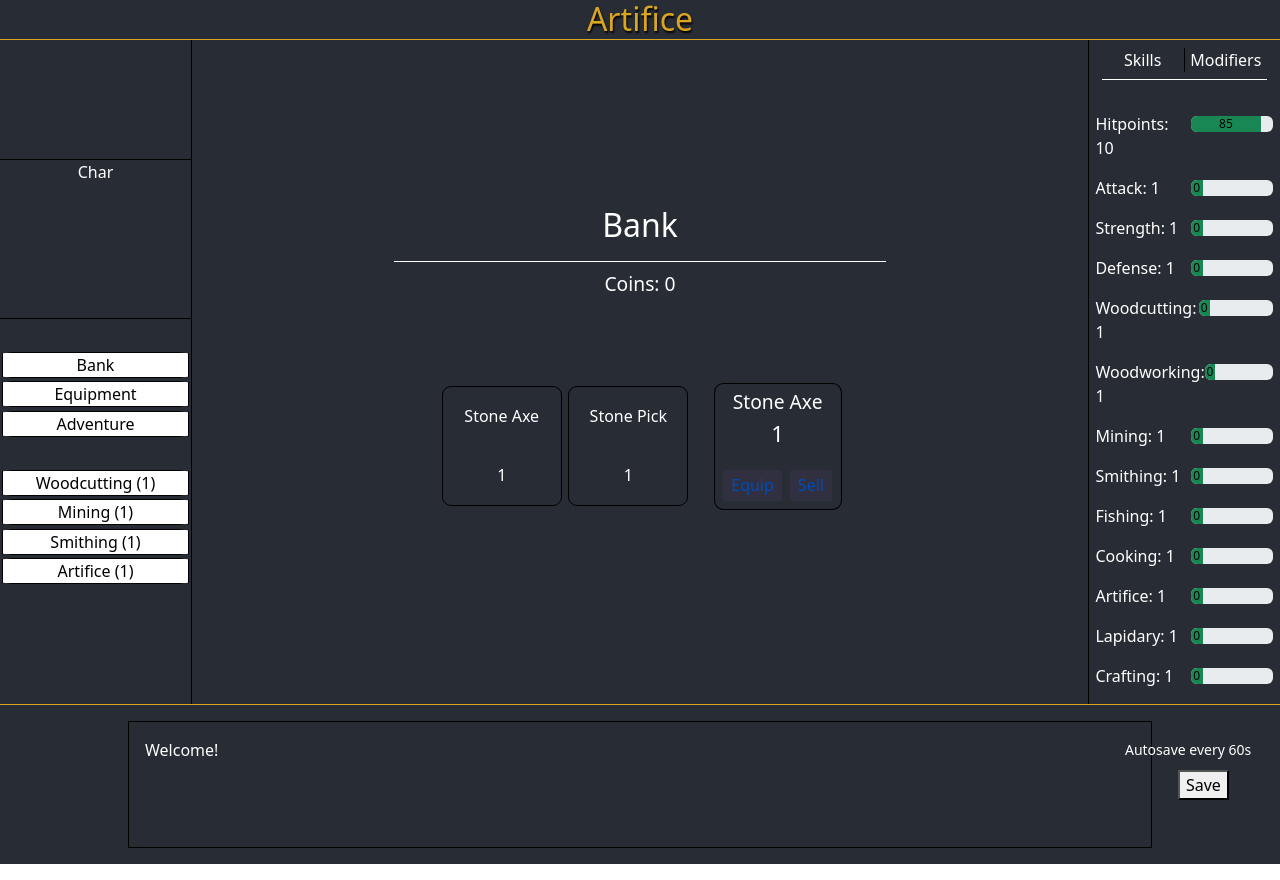
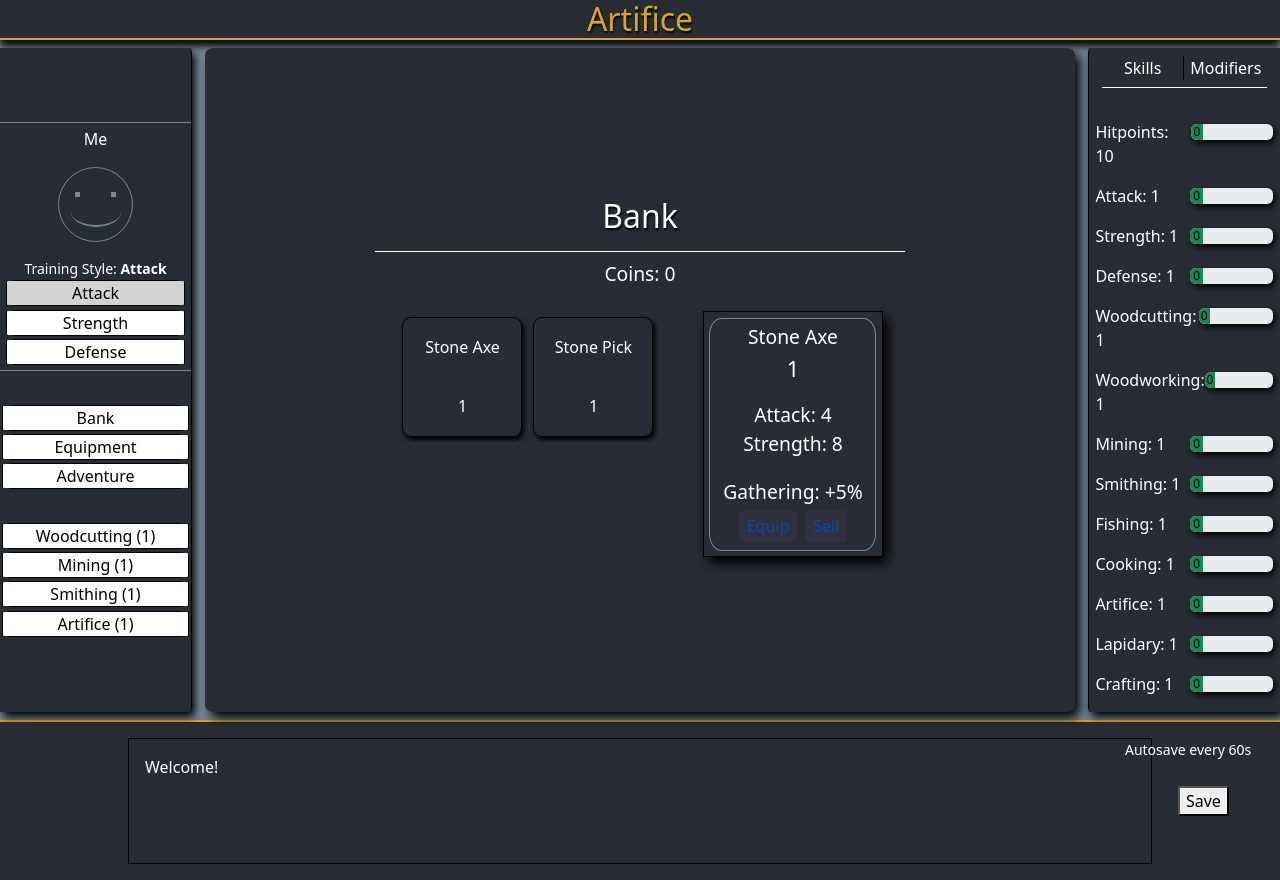
Before and after one commit to ZnMind/Artifice, a React (Create React App) app: page / in a window 1280 px wide. Both pictures are taken after a click on the element "Bank". Built offline with nearby package versions, Linux system fonts and the light colour scheme.

Commit message:
Attack style update

```diff
--- a/src/App.css
+++ b/src/App.css
@@ -1,11 +1,17 @@
+#root {
+  background-color: lightslategray;
+}
+
 .header {
   text-align: center;
-  border-bottom: 1px solid goldenrod;
+  border-bottom: 2px solid goldenrod;
   background-color: #282c34;
   color: white;
   height: 5vh;
   color: goldenrod;
   text-shadow: 1px 2px 2px black;
+  box-shadow: 0px 6px 0.5em #000;
+  margin-bottom: 1vh;
 }
 
 .bank-header {
@@ -16,27 +22,36 @@
 .app-container {
   display: flex;
   flex-wrap: nowrap;
-  background-color: #282c34;
 }
 
 .App {
   text-align: center;
-  min-height: 75vh;
-  min-width: 70vw;
+  background-color: #282c34;
+  min-height: 73vh;
+  min-width: 68vw;
   display: flex;
   flex-direction: column;
   align-items: center;
   justify-content: center;
   font-size: calc(10px + 1.5vmin);
   color: white;
+  box-shadow: 5px 6px 0.5em #000;
+  margin-bottom: 1vh;
+  border-radius: 1%;
 }
 
 .navigate {
+  background-color: #282c34;
   display: flex;
   flex-direction: column;
   justify-content: center;
   border-right: 1px solid black;
   width: 15vw;
+  margin-right: 1vw;
+  margin-bottom: 1vh;
+  box-shadow: 3px 5px 0.5em #000;
+  border-top-right-radius: 1%;
+  border-bottom-right-radius: 1%;
 }
 
 .div-button {
@@ -54,12 +69,41 @@
 }
 
 .character {
-  border-top: 1px solid #000;
-  border-bottom: 1px solid #000;
+  border-top: 1px solid lightslategray;
+  border-bottom: 1px solid lightslategray;
+  padding: 0.25em;
   margin-bottom: 2em;
   color: white;
   text-align: center;
-  height: 20vh;
+  min-height: 20vh;
+  display: flex;
+  flex-direction: column;
+}
+
+.face {
+  border: 1px solid lightslategray;
+  height: 75px;
+  width: 75px;
+  border-radius: 50%;
+}
+
+.eyeline {
+  display: flex;
+  justify-content: space-around;
+  margin-top: 1.5em;
+}
+
+.eye {
+  background-color: lightslategray;
+  height: 5px;
+  width: 5px;
+}
+
+.mouth {
+  border-bottom: 2px solid lightslategray;
+  height: 30px;
+  width: 50px;
+  border-radius: 50%;
 }
 
 .space {
@@ -74,11 +118,16 @@
   width: 40vw;
   margin: 0.25em;
   padding: 0.25em;
-  border: 0.5px solid gray;
+  padding-left: 2em;
+  padding-right: 2em;
+  border: 0.5px solid lightslategray;
+  box-shadow: 5px 6px 0.5em #000;
+  border-radius: 1%;
 }
 
 .skill-screen {
   width: 15vw;
+  background-color: #282c34;
   justify-content: center;
   align-items: flex-start;
   flex-wrap: wrap;
@@ -86,11 +135,15 @@
   padding-left: 1vw;
   padding-right: 1vw;
   color: white;
+  margin-left: 1vw;
+  margin-bottom: 1vh;
+  border-top-left-radius: 1%;
+  border-bottom-left-radius: 1%;
+  box-shadow: 3px 5px 0.5em #000;
 }
 
 .buffs {
   display: flex;
-
   align-items: center;
   border-bottom: 1px solid #fff;
   height: 5vh;
@@ -104,13 +157,14 @@
 }
 
 .console {
-  border-top: 1px solid goldenrod;
+  border-top: 2px solid goldenrod;
   height: 20vh;
   background-color: #282c34;
   color: white;
   display: flex;
   justify-content: center;
   align-items: center;
+  box-shadow: 5px 6px 0.5em #000;
 }
 
 .console-box {
@@ -123,7 +177,7 @@
 .exp {
   display: flex;
   flex-direction: column;
-  margin-bottom: 5vh;
+
 }
 
 .row {
@@ -150,6 +204,15 @@
 
 .sm {
   margin-left: -0.5vw;
+}
+
+h2 {
+  text-shadow: 1px 2px 2px black;
+}
+
+.progress {
+  box-shadow: 2px 3px 0.5em #000;
+  margin-bottom: 1em;
 }
 
 .progress-bar {
@@ -254,11 +317,21 @@ small.save {
 .grid {
   height: 100%;
   max-width: 50vw;
+  max-height: 50vh;
   display: flex;
   flex-wrap: wrap;
   justify-content: flex-start;
   position: relative;
   top: 0;
+  overflow: scroll;
+  /* IE, FF */
+  -ms-overflow-style: none;
+  scrollbar-width: none;
+}
+
+/* Chrome */
+.grid::-webkit-scrollbar {
+  display: none;
 }
 
 .slot {
@@ -268,9 +341,10 @@ small.save {
   flex-direction: column;
   justify-content: space-around;
   border: 1px solid #000;
-  margin: 0.15em;
+  margin: 0.25em;
   cursor: pointer;
   border-radius: 7.5%;
+  box-shadow: 2px 3px 0.25em #000;
 }
 
 .bank-row {
@@ -289,20 +363,22 @@ small.save {
 
 .bank-screen {
   display: flex;
-  padding: 2em;
+  padding: 1em;
 }
 
 .selected {
   border: 1px solid #000;
   width: 10vw;
-  min-width: 120px;
+  min-width: 180px;
   height: 100%;
-  margin-left: 1em;
+  margin-left: 2em;
+  padding: 0.25em;
+  box-shadow: 5px 6px 0.5em #000;
+}
+
+.inner-selected {
+  border: 1px solid lightslategray;
   border-radius: 7.5%;
-  /* position: relative;
-  top: 0;
-  right: 0px; */
-  /* right: 16vw; */
 }
 
 .equip-btn {
--- a/src/App.js
+++ b/src/App.js
@@ -9,6 +9,7 @@ import { Artifice } from './features/skills/Artifice';
 import { Skills } from './features/skills/Skills';
 import { ModScreen } from './features/skills/Skills';
 import { push } from './features/slices/consoleSlice';
+import { currentStyle } from './features/slices/combatSlice';
 import Bank from './features/components/Bank';
 import Equipment from './features/components/Equipment';
 import Adventure from './features/components/Adventure';
@@ -19,10 +20,12 @@ const App = () => {
   const saveTimer = useRef();
   const [screen, setScreen] = useState('woodcutting');
   const [mod, setMod] = useState('skills');
+  const [stats, setStats] = useState();
 
-  const logs = useSelector(state => state.woodcut)
-  const character = useSelector(state => state.character)
-  const con = useSelector(state => state.console.console)
+  const character = useSelector(state => state.character);
+  const equipment = useSelector(state => state.equipment);
+  const style = useSelector(state => state.combat.Style);
+  const con = useSelector(state => state.console.console);
 
   const saveGame = () => {
     //window.localStorage.setItem('Screen', JSON.stringify(screen));
@@ -36,6 +39,10 @@ const App = () => {
     dispatch(push(`Game Saved!~`))
   }
 
+  const handleStyles = event => {
+    dispatch(currentStyle(event.target.innerText));
+  }
+
   useEffect(() => {
     const data = window.localStorage.getItem('Screen');
     if (data !== null) {
@@ -47,8 +54,19 @@ const App = () => {
   }, [])
 
   useEffect(() => {
-    //setDisplay(components[screen]);
+    calculateBonus();
   }, []);
+
+  const calculateBonus = () => {
+    var atk = 0, def = 0, str = 0;
+    for (let i = 0; i < Object.keys(equipment).length - 1; i++) {
+      var slot = equipment[Object.keys(equipment)[i]];
+      atk += slot.Atk;
+      def += slot.Def;
+      str += slot.Str;
+    }
+    setStats([atk, def, str])
+  };
 
   const components = {
     'bank': Bank,
@@ -70,11 +88,32 @@ const App = () => {
 
   return (
     <>
-    <div className='header'><h2>Artifice</h2></div>
+      <div className='header'><h2>Artifice</h2></div>
       <div className='app-container'>
         <div className='navigate'>
           <div className='character'>
-            <p>Char</p>
+            <p>Me</p>
+            <div style={{ display: 'flex', justifyContent: 'center', marginBottom: '1em' }}>
+              <div className='face'>
+                <div className='eyeline'>
+                  <div className='eye'></div>
+                  <div className='eye'></div>
+                </div>
+                <div style={{ display: 'flex', justifyContent: 'center' }}>
+                  <div className='mouth'></div>
+                </div>
+              </div>
+            </div>
+            {/* <small>{`Bonuses:`}</small>
+            <small>{stats[0]}</small>
+            <small>{stats[1]}</small>
+            <small>{stats[2]}</small> */}
+            <small>{`Training Style: `}<b>{style}</b></small>
+            {['Attack', 'Strength', 'Defense'].map((data, index) => (
+              data === style
+                ? <div key={index} className='div-button' onClick={handleStyles} style={{ backgroundColor: 'lightgray' }}>{data}</div>
+                : <div key={index} className='div-button' onClick={handleStyles}>{data}</div>
+            ))}
           </div>
           <div className='div-button' onClick={() => setScreen('bank')}>Bank</div>
           <div className='div-button' onClick={() => setScreen('equipment')}>Equipment</div>
@@ -93,7 +132,7 @@ const App = () => {
         </div>
         <div className='skill-screen'>
           <div className='buffs'>
-            <div className='buff-btn' style={{borderRight: '1px solid black'}} onClick={() => setMod('skills')}>Skills</div>
+            <div className='buff-btn' style={{ borderRight: '1px solid black' }} onClick={() => setMod('skills')}>Skills</div>
             <div className='buff-btn' onClick={() => setMod('modifiers')}>Modifiers</div>
           </div>
           <ModDisplay />
@@ -105,8 +144,8 @@ const App = () => {
             <div key={index}>{data}</div>
           ))}
         </div>
-          <button onClick={saveGame} className='save'>Save</button>
-          <small className='save'>Autosave every 60s</small>
+        <button onClick={saveGame} className='save'>Save</button>
+        <small className='save'>Autosave every 60s</small>
       </div>
     </>
   );
--- a/src/features/components/Adventure.js
+++ b/src/features/components/Adventure.js
@@ -5,7 +5,7 @@ import ProgressBar from 'react-bootstrap/ProgressBar';
 import { gainExp } from '../slices/characterSlice';
 import { increment } from '../slices/bankSlice';
 import { push } from '../slices/consoleSlice';
-import { updateHp, resetHp } from '../slices/combatSlice';
+import { updateHp, updateMax, resetHp } from '../slices/combatSlice';
 import multipliers from '../json/Multipliers.json';
 import enemies from '../json/Enemies.json';
 import Select from 'react-select';
@@ -17,6 +17,7 @@ const BattleArea = ({ zone, area }) => {
     const character = useSelector(state => state.character);
     const equipment = useSelector(state => state.equipment);
     const characterHp = useSelector(state => state.combat.Hp);
+    const style = useSelector(state => state.combat.Style);
 
     // Stat initialization
     const [attack, setAttack] = useState(character.Attack.level);
@@ -39,8 +40,9 @@ const BattleArea = ({ zone, area }) => {
     const [enemyHit, setEnemyHit] = useState(0);
 
     // Skill check
-    const [skill] = useState('Strength');
-    const [lvl, setLvl] = useState(character[skill] ? character[skill].level : 1);
+    const [skill] = useState(style);
+    const [lvl, setLvl] = useState(character[style].level);
+    const [hpLvl, setHpLvl] = useState(character['Hitpoints'].level);
 
     // Bars
     const [fighting, setFighting] = useState(false);
@@ -58,14 +60,15 @@ const BattleArea = ({ zone, area }) => {
             def += slot.Def;
             str += slot.Str;
         }
-        setGearAtk(atk);
+        setGearAtk(Math.round(atk * multipliers['Style'][equipment['Weapon'].Name.split(" ")[1]][style]));
         setGearDef(def);
         setGearStr(str);
     };
 
     useEffect(() => {
+        setLvl(character[style].level)
         calculateBonus();
-    }, [])
+    }, [style])
 
     useEffect(() => {
         if (area) {
@@ -79,17 +82,27 @@ const BattleArea = ({ zone, area }) => {
     /* Player Stats */
     // Calculating max hit
     useEffect(() => {
-        var effectiveStr = strength + 8;
+        var effectiveStr;
+        if (style === 'Strength') {
+            effectiveStr = strength + 11;
+        } else {
+            effectiveStr = strength + 8;
+        }
         var max = Math.floor((effectiveStr * (gearStr + 64) + 320) / 64);
         setMaxHit(max);
-    }, [strength, gearStr]);
+    }, [strength, gearStr, style]);
 
     // Calculating accuracy
     useEffect(() => {
-        var effectiveAtk = attack + 8;
+        var effectiveAtk;
+        if (style === 'Attack') {
+            effectiveAtk = attack + 11;
+        } else {
+            effectiveAtk = attack + 8;
+        }
         var acc = Math.floor(effectiveAtk * (gearAtk + 64));
         setAccuracy(acc);
-    }, [attack, gearAtk]);
+    }, [attack, gearAtk, style]);
 
     // Calculating defense
     useEffect(() => {
@@ -179,11 +192,24 @@ const BattleArea = ({ zone, area }) => {
 
     // Checking level up
     useEffect(() => {
-        if (character[skill].level > lvl) {
-            dispatch(push(`Congrats you leveled up! ${skill} level ${character[skill].level}~`))
+        if (character[style].level > lvl) {
+            dispatch(push(`Congrats you leveled up! ${style} level ${character[style].level}~`))
+            if (style === 'Attack') {
+                setAttack(character[style].level);
+            } else if (style === 'Strength') {
+                setStrength(character[style].level);
+            } else {
+                setDefense(character[style].level);
+            }
             setLvl(lvl + 1);
         }
-    }, [character[skill]]);
+        if (character['Hitpoints'].level > hpLvl) {
+            dispatch(push(`Congrats you leveled up! Hp level ${character['Hitpoints'].level}~`));
+            dispatch(updateMax(character['Hitpoints'].level * 10));
+            dispatch(resetHp());
+            setHpLvl(hpLvl + 1);
+        }
+    }, [character[style]]);
 
     const playerCombat = () => {
         var hitRoll = Math.random()
@@ -191,7 +217,7 @@ const BattleArea = ({ zone, area }) => {
             var dmg = Math.round(maxHit * Math.random());
             var styleExp = Math.ceil(dmg / 10) * 4;
             var hpExp = Math.round(styleExp / 3);
-            dispatch(gainExp({ skill: 'Strength', amount: styleExp }));
+            dispatch(gainExp({ skill: style, amount: styleExp }));
             dispatch(gainExp({ skill: 'Hitpoints', amount: hpExp }));
             return dmg;
         } else {
@@ -209,15 +235,23 @@ const BattleArea = ({ zone, area }) => {
     };
 
     const handleDrops = () => {
-        console.log("Drops");
         var dropList = enemies[zone][area].Drops;
-        console.log(dropList)
         var keys = Object.keys(dropList);
-        console.log(keys);
+        var rand = Math.random();
+        var count = 0;
+
         for (let i = 0; i < keys.length; i++) {
             if (dropList[keys[i]][0] === 1) {
                 dispatch(push(`Dropped ${keys[i]} x${dropList[keys[i]][1]}~`));
                 dispatch(increment({ material: keys[i].split(" ")[0], item: keys[i].split(" ")[1], amount: dropList[keys[i]][1] }));
+            } else {
+                console.log(dropList[keys[i]][0])
+                if (rand > count  && rand <= count + dropList[keys[i]][0]) {
+                    dispatch(push(`Dropped ${keys[i]} x${dropList[keys[i]][1]}~`));
+                    dispatch(increment({ material: keys[i].split(" ")[0], item: keys[i].split(" ")[1], amount: dropList[keys[i]][1] }));
+                    rand = 2;
+                }
+                count += dropList[keys[i]][0];
             }
         }
     };
--- a/src/features/components/Bank.js
+++ b/src/features/components/Bank.js
@@ -3,7 +3,9 @@ import { useSelector, useDispatch } from 'react-redux';
 import { sell } from '../slices/bankSlice';
 import { increment, decrement } from '../slices/bankSlice';
 import { equip, unequip } from '../slices/equipmentSlice';
+import { currentStyle } from '../slices/combatSlice';
 import Price from '../json/Pricing.json';
+import multipliers from '../json/Multipliers.json';
 import '../../App.css';
 
 // Adding selection to each individual item
@@ -21,9 +23,12 @@ const Item = ({ data, index, select }) => {
 const Bank = () => {
   const dispatch = useDispatch();
   const bank = useSelector(state => state.bank);
+  const character = useSelector(state => state.character);
   const equipment = useSelector(state => state.equipment);
+  const style = useSelector(state => state.combat.Style);
   const [inventory, setInventory] = useState([]);
-  const [select, setSelect] = useState("Stone Axe");
+  const [select, setSelect] = useState("");
+  const [stats, setStats] = useState([]);
   const [equipArray] = useState(['Knife', 'Sword', 'Axe', 'Pick'])
 
   // Converting state object into an array
@@ -108,6 +113,29 @@ const Bank = () => {
         dispatch(equip({ equipment: type, item: select }));
       }
     }
+    setSelect("");
+  }
+
+  const gearBonus = () => {
+    if (equipArray.some(element => select.includes(element))) {
+      var base, atk, str, multi, gather;
+
+      base = multipliers['Materials'][select.split(" ")[0]]
+      str = Math.round(multipliers['Style'][select.split(" ")[1].split("+")[0]].Mult * base);
+      atk = Math.round(multipliers['Style'][select.split(" ")[1].split("+")[0]][style] * base);
+
+      if (select.split("+").length > 1) {
+        multi = 1 + parseInt(select.split("+")[1]) / 10;
+        base *= multi;
+        str = Math.round(str * multi);
+        atk = Math.round(atk * multi);
+      }
+
+      if (['Axe', 'Pick', 'Rod'].some(element => select.includes(element))) {
+        gather = base;
+      }
+      return [atk, str, gather];
+    }
   }
 
   // Flattening array and setting inventory state
@@ -128,9 +156,14 @@ const Bank = () => {
   }, [bank]);
 
   useEffect(() => {
-    //console.log("E")
-    //setSelect("");
-  }, [equipment]);
+    if (inventory.length > 0) setSelect(inventory[0])
+  }, [inventory]);
+
+  useEffect(() => {
+    const gear = gearBonus();
+    if (gear) setStats(gear);
+  }, [select, style]);
+
 
   return (
     <div>
@@ -155,14 +188,27 @@ const Bank = () => {
 
         {
           select !== ""
-            ? <div className='selected'>
+            ?<div className='selected'>
+              <div className='inner-selected'>
               <small>{select}</small>
               <p>{select ? bank[select.split(" ")[0]][select.split(" ")[1]] : ""}</p>
+
+              {
+                equipArray.some(element => select.includes(element))
+                  ? <div style={{ display: 'flex', flexDirection: 'column' }}>
+                    <small>{`Attack: ${stats[0]}`}</small>
+                    <small>{`Strength: ${stats[1]}`}</small>
+                    {stats[2] ? <small style={{ marginTop: "1em" }}>{`Gathering: +${stats[2]}%`}</small> : ""}
+                  </div>
+                  : ""
+              }
 
               {/* Equip Button */}
               {
                 equipArray.some(element => select.includes(element))
-                  ? <button className='equip-btn' onClick={equipItem}>Equip</button>
+                  ? character.Attack.level >= multipliers['Requirements'][select.split(" ")[0]]
+                    ? <button className='equip-btn' onClick={equipItem}>Equip</button>
+                    : <small style={{color: 'lightslategray'}}>{`Need ${multipliers['Requirements'][select.split(" ")[0]]} attack`}</small>
                   : ""
               }
 
@@ -172,6 +218,7 @@ const Bank = () => {
                 onClick={sellItem}
               >Sell</button>
             </div>
+            </div>
             : ""
         }
       </div>
--- a/src/features/components/Equipment.js
+++ b/src/features/components/Equipment.js
@@ -7,6 +7,7 @@ const Equipment = () => {
     const [slots] = useState(['Head', 'Chest', 'Gloves', 'Legs', 'Boots', 'Weapon', 'Offhand']);
     const [stats, setStats] = useState([]);
     const equip = useSelector(state => state.equipment);
+    const style = useSelector(state => state.combat.Style);
 
     useEffect(() => {
         calculateBonus();
--- a/src/features/json/Enemies.json
+++ b/src/features/json/Enemies.json
@@ -7,7 +7,7 @@
             "Strength": 0,
             "Drops": {
                 "Normal Bones": [1, 1],
-                "Feathers": [0.5, 15],
+                "Normal Feathers": [0.5, 15],
                 "Raw Chicken": [0.25, 1]
             }
         },
@@ -49,7 +49,7 @@
             "Strength": 25,
             "Drops": {
                 "Normal Bones": [1, 1],
-                "Black Cape": [1, 1]
+                "Wool Cape": [1, 1]
             }
         }
     }
--- a/src/features/json/Multipliers.json
+++ b/src/features/json/Multipliers.json
@@ -6,7 +6,18 @@
         "Tin": 20,
         "Bronze": 30,
         "Iron": 45,
-        "Steel": 60
+        "Steel": 60,
+        "Normal": 5,
+        "Oak": 10
+    },
+    "Requirements": {
+        "Training": 1,
+        "Stone": 1,
+        "Copper": 1,
+        "Tin": 5,
+        "Bronze": 15,
+        "Iron": 20,
+        "Steel": 30
     },
     "Style": {
         "Knife": {
@@ -34,10 +45,10 @@
             "Mult": 2
         },
         "Pick": {
-            "Attack": 0.3,
+            "Attack": 0.5,
             "Strength": 0.8,
             "Defense": 0.3,
-            "Mult": 1
+            "Mult": 0.5
         }
     }
 }
--- a/src/features/skills/Artifice.js
+++ b/src/features/skills/Artifice.js
@@ -104,7 +104,7 @@ export function Artifice() {
                 dispatch(decrement({ material: material, item: action, amount: 1 }));
                 dispatch(decrement({ material: material, item: 'Bar', amount: req }));
                 dispatch(increment({ material: material, item: `${action.split("+")[0]}+${parseInt(grade) + 1}`, amount: 1 }));
-                dispatch(push(`Upgraded to ${material} ${action.split("+")[0]}+${parseInt(grade) + 1}! Amount: ${items[material] ? items[material][action] ? items[material][action] + 1 : 1 : 1}~`));
+                dispatch(push(`Upgraded to ${material} ${action.split("+")[0]}+${parseInt(grade) + 1}! Amount: ${items[material] ? items[material][action] ? items[material][action] : 1 : 1}~`));
             } else {
                 dispatch(decrement({ material: material, item: action, amount: 1 }));
                 dispatch(decrement({ material: material, item: 'Bar', amount: req }));
--- a/src/features/slices/characterSlice.js
+++ b/src/features/slices/characterSlice.js
@@ -1,7 +1,7 @@
 import { createSlice } from '@reduxjs/toolkit';
 
 export const initialSkills = {
-    Hitpoints: { level: 10, experience: 1279, last: 0, next: 1497 },
+    Hitpoints: { level: 10, experience: 1279, last: 1279, next: 1497 },
     Attack: { level: 1, experience: 0, last: 0, next: 75 },
     Strength: { level: 1, experience: 0, last: 0, next: 75 },
     Defense: { level: 1, experience: 0, last: 0, next: 75 },
--- a/src/features/slices/combatSlice.js
+++ b/src/features/slices/combatSlice.js
@@ -6,17 +6,24 @@ const combatSlice = createSlice({
         Hp: { current: 100, max: 100 },
         Accuracy: { Attack: 0, Strength: 0, Defense: 0 },
         Strength: 0,
+        Style: 'Attack',
     },
     reducers: {
         updateHp(state, action) {
             state.Hp.current += action.payload;
         },
+        updateMax(state, action) {
+            state.Hp.max = action.payload;
+        },
         resetHp(state) {
             state.Hp.current = state.Hp.max;
         },
+        currentStyle(state, action) {
+            state.Style = action.payload;
+        }
     }
 })
 
-export const { updateHp, resetHp } = combatSlice.actions;
+export const { updateHp, updateMax, resetHp, currentStyle } = combatSlice.actions;
 
 export default combatSlice.reducer;
--- a/src/features/slices/equipmentSlice.js
+++ b/src/features/slices/equipmentSlice.js
@@ -5,11 +5,12 @@ const equipmentSlice = createSlice({
     name: 'equipment',
     initialState: {
         Head: { Name: '', Atk: 0, Def: 0, Str: 0 },
+        Back: { Name: '', Atk: 0, Def: 0, Str: 0 },
         Chest: { Name: '', Atk: 0, Def: 0, Str: 0 },
         Gloves: { Name: '', Atk: 0, Def: 0, Str: 0 },
         Legs: { Name: '', Atk: 0, Def: 0, Str: 0 },
         Boots: { Name: '', Atk: 0, Def: 0, Str: 0 },
-        Weapon: { Name: 'Training Sword', Atk: 5, Def: 0, Str: 4 },
+        Weapon: { Name: 'Training Sword', Atk: 5, Def: 0, Str: 5 },
         Offhand: { Name: '', Atk: 0, Def: 0, Str: 0 },
         Bonus: {
             Axe: 0,
```
Also changed, not shown: src/features/skills/Woodcutting.js (+6 -2 lines).
